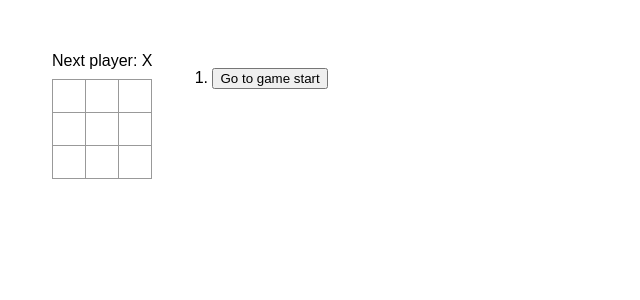
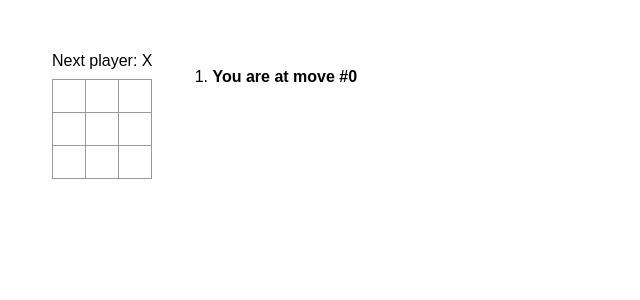
Before and after one commit to korryu3/react-sandbox, a React (Vite) app in the folder tic-tac-toe/: page / in a window 1280 px wide. Shown: the top 300 px of the page, without its empty margins (0-640 px from the left). Built offline with nearby package versions, Linux system fonts and the light colour scheme.

Commit message:
chore: historyに現在の手番がどこかを表示するように変更

```diff
--- a/tic-tac-toe/src/App.tsx
+++ b/tic-tac-toe/src/App.tsx
@@ -78,14 +78,20 @@ function Game() {
 
   const moves = history.map((squares, move) => {  // squares: 各要素, move: index
     let description;
-    if (move > 0) {
+    if (currentMove === move) {
+      description = "You are at move #" + move;
+    } else if (move > 0) {
       description = 'Go to move #' + move;
     } else {
       description = 'Go to game start';
     }
     return (
       <li key={move}> {/* keyはReact独自の識別子. それぞれの要素に一意の値を持たせることで、不要なレンダリングを防ぐ */}
-        <button onClick={() => jumpTo(move)}>{description}</button>
+        {currentMove === move ? (
+          <strong>{description}</strong>
+        ) : (
+          <button onClick={() => jumpTo(move)}>{description}</button>
+        )}
       </li>
     );
   });
```
